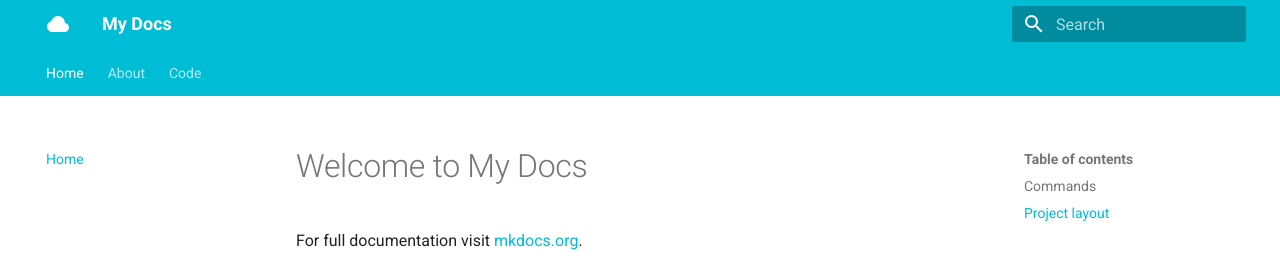
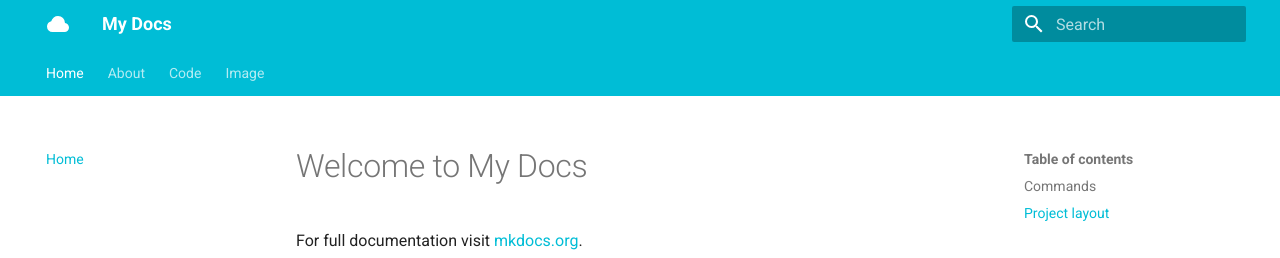
Before and after one commit to aaronshivers/mkdocs-demo, an MkDocs documentation site: the page built from docs/index.md, in a window 1280 px wide. Shown: the top 258 px of the page. Built offline with MkDocs 1.6.1 and Material for MkDocs 9.7.7, drawn with Linux system fonts in a browser that asks for light colours.

Commit message:
more testing

```diff
--- a/mkdocs.yml
+++ b/mkdocs.yml
@@ -15,3 +15,4 @@ nav:
   - Home: index.md
   - About: about.md
   - Code: code.md
+  - Image: image.md
```
Also changed, not shown: site/404.html, site/index.html, site/search/search_index.json, site/sitemap.xml, 1 other file.
